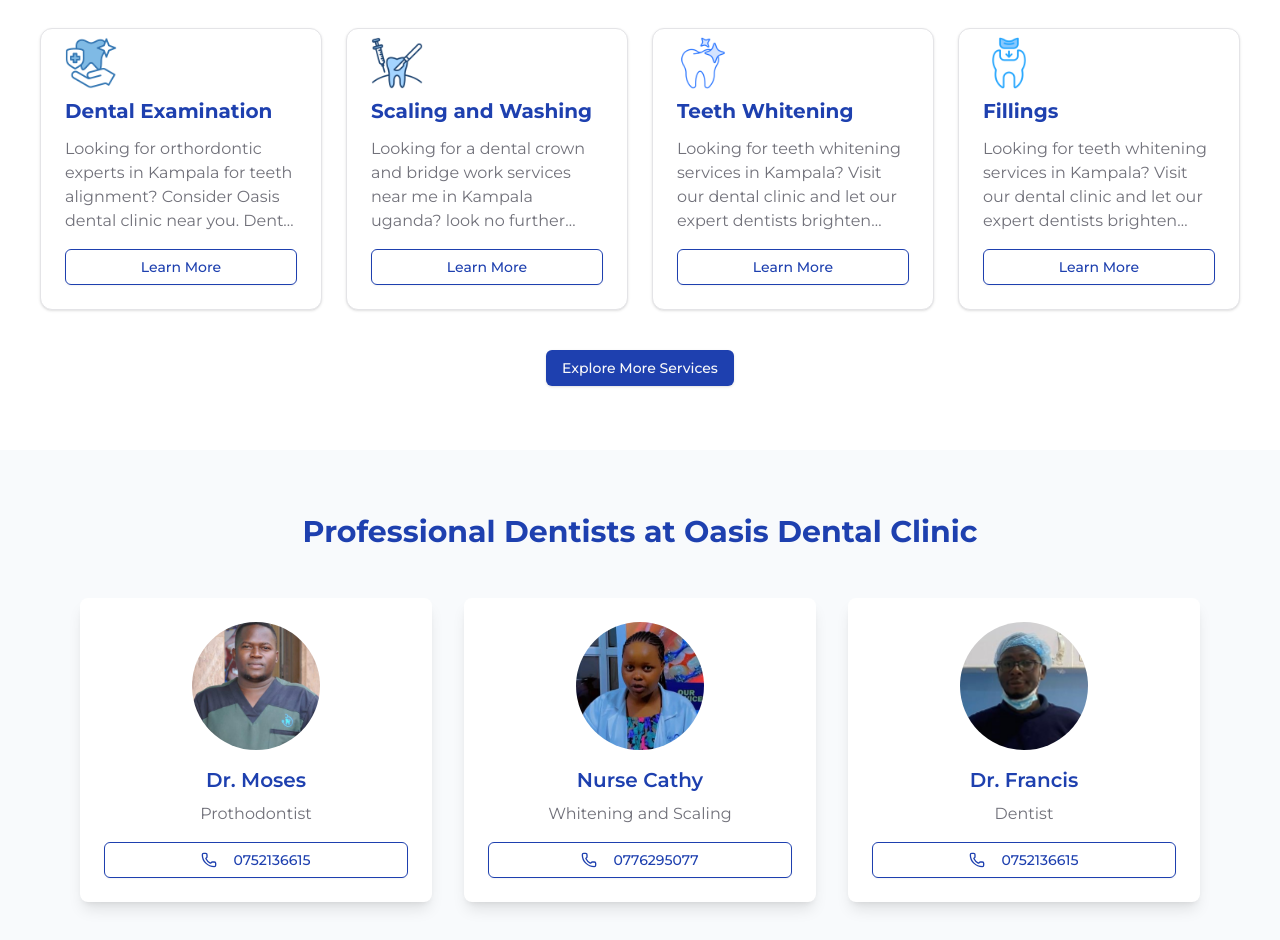
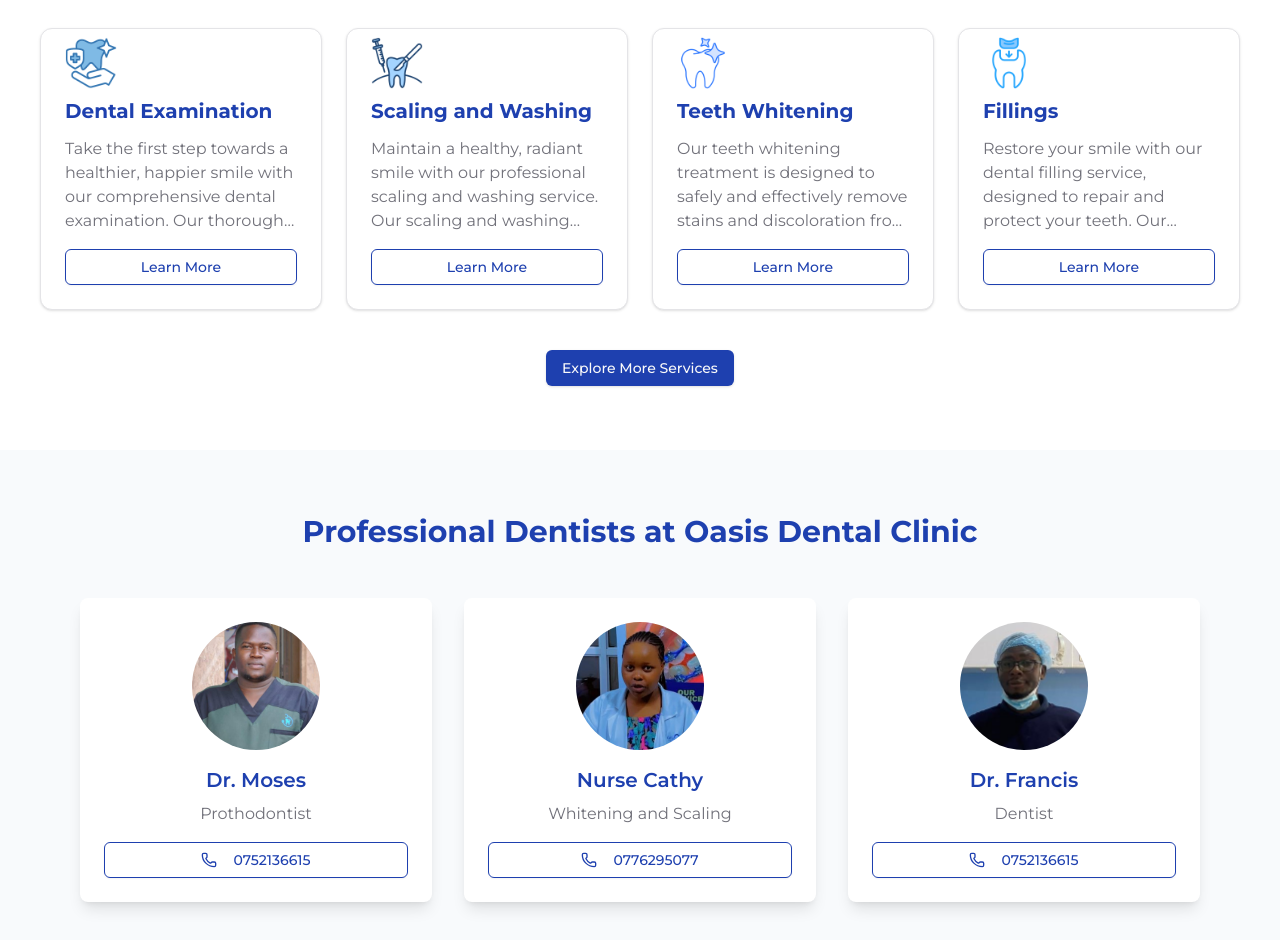
Before and after one commit to TroyMoses/oasis, a Next.js app: page / in a window 1280 px wide. Shown: the part 1860-2800 px from the top of the page. Built offline with nearby package versions, Linux system fonts and the light colour scheme; no server answers.

Commit message:
services overview

```diff
--- a/components/home/services-overview.tsx
+++ b/components/home/services-overview.tsx
@@ -8,25 +8,25 @@
     icon: "/icons/examination.png",
     title: "Dental Examination",
     description:
-      "Looking for orthordontic experts in Kampala for teeth alignment? Consider Oasis dental clinic near you. Dental braces are a popular treatment option for straightening teeth and correcting misalignment. Book an appointment with our",
+      "Take the first step towards a healthier, happier smile with our comprehensive dental examination. Our thorough dental examination is designed to assess the overall health of your teeth, gums, and mouth. Our experienced dentists will carefully evaluate your oral health, identifying any potential issues or concerns.",
   },
   {
     icon: "/icons/scaling.png",
     title: "Scaling and Washing",
     description:
-      "Looking for a dental crown and bridge work services near me in Kampala uganda? look no further than Oasis dental clinic,we provide expert dental crowns and bridge procedures to restore your",
+      "Maintain a healthy, radiant smile with our professional scaling and washing service. Our scaling and washing treatment is a thorough deep cleaning process that removes plaque, tartar, and stains from your teeth, both above and below the gum line. This essential dental care service helps prevent gum disease, promotes healthy gums, and leaves your mouth feeling fresh and clean.",
   },
   {
     icon: "/icons/whitening.png",
     title: "Teeth Whitening",
     description:
-      "Looking for teeth whitening services in Kampala? Visit our dental clinic and let our expert dentists brighten your smile. We offer the best teeth whitening services to give you a dazzling smile. Find a dentist near you and",
+      "Our teeth whitening treatment is designed to safely and effectively remove stains and discoloration from your teeth, leaving you with a whiter, more confident smile. Our experienced dentists use the latest technology and high-quality whitening agents to ensure optimal results.",
   },
   {
     icon: "/icons/filling.png",
     title: "Fillings",
     description:
-      "Looking for teeth whitening services in Kampala? Visit our dental clinic and let our expert dentists brighten your smile. We offer the best teeth whitening services to give you a dazzling smile. Find a dentist near you and",
+      "Restore your smile with our dental filling service, designed to repair and protect your teeth. Our dental filling treatment is a quick and effective way to repair teeth damaged by decay, cracks, or fractures. Our experienced dentists use high-quality materials to fill the affected area, restoring the natural shape and function of your tooth.",
   },
 ];
 
```
